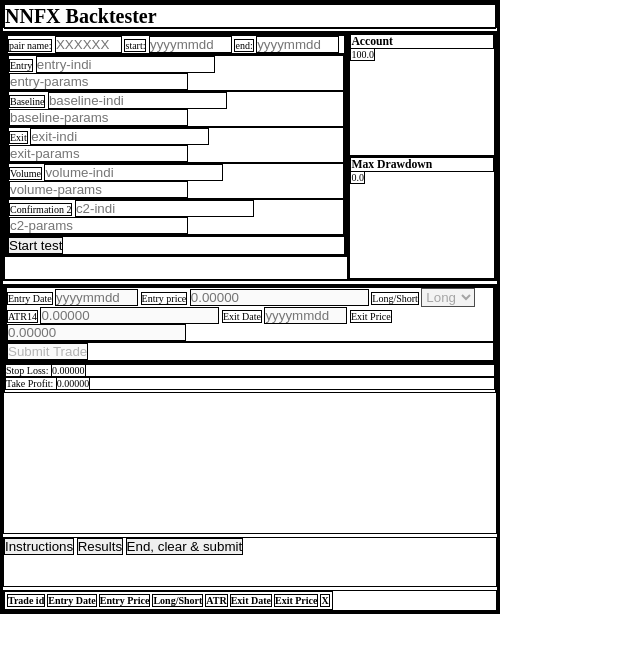
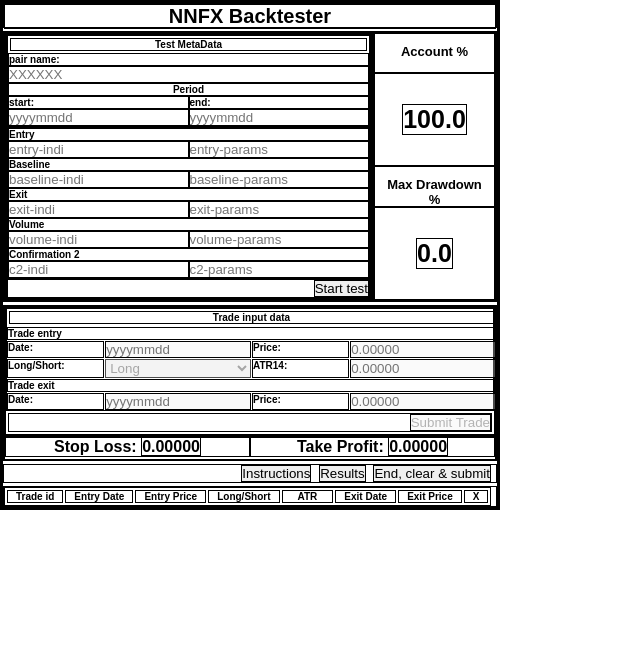
Before and after one commit to MrDrops/NNFX-backtester-v2.0, a website: page public/index.html in a window 1280 px wide. Shown: the whole page, without its empty margins (0-640 px from the left). Drawn offline with Linux system fonts and the light colour scheme.

Commit message:
first iteration of full working nnfx backtester v2.0

```diff
--- a/public/index.html
+++ b/public/index.html
@@ -25,47 +25,41 @@
 
                             <div id="meta-meta">
 
-                                <label for="pair-name">pair name:</label>
+                                <div id="meta-title">Test MetaData</div>
+
+                                <label id="pair-name-label">pair name:</label>
                                 <input type="text" id="pair-name-input" placeholder="XXXXXX" size="6" maxlength="6">
 
-                                <label for="period-start-date-label">start:</label>
+                                <div id="period-title">Period</div>
+
+                                <label id="period-start-date-label">start:</label>
                                 <input type="text" id="period-start-date-input" placeholder="yyyymmdd" size="8" maxsize="8">
 
-                                <label for="period-end-date-label">end:</label>
+                                <label id="period-end-date-label">end:</label>
                                 <input type="text" id="period-end-date-input" placeholder="yyyymmdd" size="8" maxsize="8">
                             </div>
 
                             <div id="meta-indis">
 
-                                <div id="entry-block">
-                                    <label for="">Entry</label>
+                                    <label id="entry-label">Entry</label>
                                     <input type="text" id="entry-indi-input" placeholder="entry-indi">
                                     <input type="text" id="entry-params-input" placeholder="entry-params">
-                                </div>
 
-                                <div id="baseline-block">
-                                    <label for="">Baseline</label>
+                                    <label id="baseline-label">Baseline</label>
                                     <input type="text" id="baseline-indi-input" placeholder="baseline-indi">
                                     <input type="text" id="baseline-params-input" placeholder="baseline-params">
-                                </div>
 
-                                <div id="exit-block">
-                                    <label for="">Exit</label>
+                                    <label id="exit-label">Exit</label>
                                     <input type="text" id="exit-indi-input" placeholder="exit-indi">
                                     <input type="text" id="exit-params-input" placeholder="exit-params">
-                                </div>
 
-                                <div id="volume-block">
-                                    <label for="">Volume</label>
+                                    <label id="volume-label">Volume</label>
                                     <input type="text" id="volume-indi-input" placeholder="volume-indi">
                                     <input type="text" id="volume-params-input" placeholder="volume-params">
-                                </div>
 
-                                <div id="c2 block">
-                                    <label for="">Confirmation 2</label>
+                                    <label id="c2-label">Confirmation 2</label>
                                     <input type="text" id="c2-indi-input" placeholder="c2-indi">
                                     <input type="text" id="c2-params-input" placeholder="c2-params">
-                                </div>
 
                             </div>
 
@@ -78,16 +72,15 @@
                 </div>
 
                 <div id="quick-results-container">
-
+                    <h3 class="quick-results-subtitle" id="quick-results-account-label">Account %</h3>
                     <div id="quick-res-profit">
-                        <h3>Account</h3>
-                        <span id="profit-span">
+                        <span id="profit-span" class="quick-results-span">
                             100.0
                         </span>
                     </div>
+                    <h3 class="quick-results-subtitle" id="quick-results-drawdown-label">Max Drawdown %</h3>
                     <div id="quick-res-drawdown">
-                        <h3>Max Drawdown</h3>
-                        <span id="drawdown-span">
+                        <span id="drawdown-span" class="quick-results-span">
                             0.0
                         </span>
                     </div>
@@ -102,25 +95,30 @@
                     <fieldset id="trade-input-field-lock" disabled="disabled">
 
                         <div id="trade-data-block">
-                            <label for="">Entry Date</label>
+
+                            <div id="trade-input-title">Trade input data</div>
+
+                            <div id="entry-title">Trade entry</div>
+                            <label id="entry-date-label">Date:</label>
                             <input type="text" id="entry-date-input" placeholder="yyyymmdd" size="8" maxsize="8">
 
-                            <label for="">Entry price</label>
+                            <label id="entry-price-label">Price:</label>
                             <input type="text" id="entry-price-input" placeholder="0.00000">
 
-                            <label for="">Long/Short</label>
+                            <label id="lors-label">Long/Short:</label>
                             <select name="" id="long-or-short-input">
                                 <option value="long">Long</option>
-                                <option value="short">Short</option>
+                                <option value="short">Short:</option>
                             </select>
 
-                            <label for="">ATR14</label>
+                            <label id="atr-label">ATR14:</label>
                             <input type="text" id="atr-input" placeholder="0.00000" onfocusout="populateSltp()">
 
-                            <label for="">Exit Date</label>
+                            <div id="exit-title">Trade exit</div>
+                            <label id="exit-date-label">Date:</label>
                             <input type="text" id="exit-date-input" placeholder="yyyymmdd" size="8" maxsize="8">
 
-                            <label for="">Exit Price</label>
+                            <label id="exit-price-label">Price:</label>
                             <input type="text" id="exit-price-input" placeholder="0.00000">
                         </div>
 
@@ -162,7 +160,7 @@
                             <th>Entry Date</th>
                             <th>Entry Price</th>
                             <th>Long/Short</th>
-                            <th>ATR</th>
+                            <th id="atr-table">ATR</th>
                             <th>Exit Date</th> <!--If yes, it autofills Exit price-->
                             <th>Exit Price</th>
                             <th>X</th>
--- a/public/index_script.js
+++ b/public/index_script.js
@@ -127,8 +127,12 @@
     tradeData.exitPrice = parseFloat(tradeData.exitPrice);
     console.log('updatePanel check');
     quickResults(tradeData);
+    //reset sl & tp
+    document.getElementById('sl-placeholder').innerHTML = 0.0;
+    document.getElementById('tp-placeholder').innerHTML = 0.0;
     document.getElementById('trade-form').reset();
     document.getElementById('entry-date-input').focus();
+
 }
 
 function instructionsBtn() {
@@ -171,7 +175,7 @@
 function validateDates(inDate) {
     /*
     Validates if entered date is correct
-    in: string-date 'ddmmyyyy'
+    in: string-date 'yyyymmdd'
     return: bool-error?
     */
     let err = false;
@@ -192,6 +196,7 @@
     in: string-floating point number 'xxx.xxx'
     return: bool-error?
     */
+    console.log(typeof(inPrice));
     let correctForm = [false, false, false];
     let re1 = /\d.\d\d\d\d\d/;
     let re2 = /\d\d\d.\d\d\d/;
@@ -378,7 +383,3 @@
     const factorOfTen = Math.pow(10, decimalPlaces);
     return Math.round(number * factorOfTen) / factorOfTen;
 }
-
-module.exports {
-    validatePrices
-}
--- a/public/index_style.css
+++ b/public/index_style.css
@@ -3,6 +3,11 @@
     box-sizing: border-box;
     margin: 0;
     padding: 0;
+}
+
+body {
+    font-family: Arial, Helvetica, sans-serif;
+    font-weight: bold;
 }
 
 html {
@@ -12,79 +17,325 @@
 
 #main-container {
     display: grid;
-    grid-template-columns: 210px;
-    grid-template-rows: 25px 250px 250px 50px auto;
+    grid-template-rows: 25px auto auto auto auto;
     grid-gap: 3px;
 }
 
 #title-container {
-    grid-column-start: 1;
-    grid-column-end: 3;
-    grid-row-start: 1;
-    grid-row-end: 2;
+    text-align: center;
 }
 
 #top-container {
-    grid-column-start: 1;
-    grid-column-end: 3;
-    grid-row-start: 2;
-    grid-row-end: 3;
-    display: grid;
-    grid-template-columns: 70% auto;
-    grid-template-rows: auto;
+    display:grid;
+    grid-template-columns: 75% 25%;
 }
 
-#middle-container {
-    grid-column-start: 1;
-    grid-column-end: 3;
-    grid-row-start: 3;
-    grid-row-end: 4;
+#meta-input-form {
+    height: 100%;
+}
+
+#meta-input-field-lock {
+    height: 100%;
+    display: grid;
+    grid-template-rows: auto auto auto;
+    grid-gap: 0px;
+}
+
+#meta-meta {
+    display:grid;
+    grid-row: 1 / 2;
+    grid-template-rows: auto auto auto auto auto auto;
+    grid-template-columns: 25% 25% 25% 25%;
+}
+
+#meta-title {
+    text-align: center;
+    margin: 2px;
+    grid-row: 1 / 2;
+    grid-column: 1 / 5;
+}
+
+#pair-name-label {
+    grid-row: 2 / 3;
+    grid-column: 1 / 5;
+}
+
+#pair-name-input {
+    grid-row: 3 / 4;
+    grid-column: 1 / 5;
+}
+
+#period-title {
+    text-align: center;
+    grid-row: 4 / 5;
+    grid-column: 1 / 5;
+}
+
+#period-start-date-label {
+    grid-row: 5 / 6;
+    grid-column: 1 / 3;
+}
+
+#period-end-date-label {
+    grid-row: 5 / 6;
+    grid-column: 3 / 5;
+}
+
+#period-start-date-input {
+    grid-row: 6 / 7;
+    grid-column: 1 / 3;
+}
+
+#period-end-date-input {
+    grid-row: 6 / 7;
+    grid-column: 3 / 5;
+}
+
+#meta-indis {
+    display: grid;
+    grid-template-rows: repeat(8, auto);
+    grid-template-columns: auto auto;
+}
+
+#entry-label {
+    grid-row: 1 / 2;
+    grid-column: 1 / 3;
+}
+
+#entry-indi-input {
+    grid-row: 2 / 3;
+    grid-column: 1 / 2;
+}
+
+#entry-params-input {
+    grid-row: 2 / 3;
+    grid-column: 2 / 3;
+}
+
+#baseline-label {
+    grid-row: 3 / 4;
+    grid-column: 1 / 3;
+}
+
+#baseline-indi-input {
+    grid-row: 4 / 5;
+    grid-column: 1 / 2;
+}
+
+#baseline-params-input {
+    grid-row: 4 / 5;
+    grid-column: 2 / 3;
+}
+
+#exit-label {
+    grid-row: 5 / 6;
+    grid-column: 1 / 3;
+}
+
+#exit-indi-input {
+    grid-row: 6 / 7;
+    grid-column: 1 / 2;
+}
+
+#exit-params-input {
+    grid-row: 6 / 7;
+    grid-column: 2 / 3;
+}
+
+#volume-label {
+    grid-row: 7 / 8;
+    grid-column: 1 / 3;
+}
+
+#volume-indi-input {
+    grid-row: 8 / 9;
+    grid-column: 1 / 2;
+}
+
+#volume-params-input {
+    grid-row: 8 / 9;
+    grid-column: 2 / 3;
+}
+
+#c2-label {
+    grid-row: 9 / 10;
+    grid-column: 1 / 3;
+}
+
+#c2-indi-input {
+    grid-row: 10 / 11;
+    grid-column: 1 / 2;
+}
+
+#c2-params-input {
+    grid-row: 10 / 11;
+    grid-column: 2 / 3;
+}
+
+#meta-btn {
+    text-align: right;
+}
+
+#quick-results-container {
+    display: grid;
+    grid-template-columns: auto;
+    grid-template-rows: 15% 35% 15% 35%;
+}
+
+.quick-results-subtitle {
+    text-align: center;
+    font-size: 1.3rem;
+    padding: 1rem;
+}
+
+#quick-results-account-label {
+    grid-row: 1/ 2;
+}
+
+#quick-res-profit {
+    grid-row: 2 / 3;
+    display: flex;
+    justify-content: center;
+    align-items: center;
+}
+
+#quick-results-drawdown-label {
+    grid-row: 3 / 4;
+}
+
+#quick-res-drawdown {
+    grid-row: 4 / 5;
+    display: flex;
+    justify-content: center;
+    align-items: center;
+}
+
+.quick-results-span {
+    font-size: 2.5rem;
+}
+
+#trade-input-field-lock {
+    display: grid;
+    grid-template-rows: auto auto;
+    grid-template-columns: auto;
+}
+
+#trade-data-block {
+    display: grid;
+    grid-template-rows: repeat(6, auto);
+    grid-template-columns: 20% 30% 20% 30%;
+    grid-gap: 0.1rem;
+}
+
+
+#trade-input-title {
+    text-align: center;
+    margin: 2px;
+    grid-row: 1 / 2;
+    grid-column: 1 / 5;
+}
+
+#entry-title {
+    grid-row: 2 / 3;
+    grid-column: 1 / 5;
+}
+
+#entry-date-label {
+    grid-row: 3 / 4;
+    grid-column: 1 / 2;
+}
+
+#entry-date-input {
+    grid-row: 3 / 4;
+    grid-column: 2 / 3;
+}
+
+#entry-price-label {
+    grid-row: 3 / 4;
+    grid-column: 3 / 4;
+}
+
+#entry-price-input {
+    grid-row: 3 / 4;
+    grid-column: 4 / 5;
+}
+
+#lors-label {
+    grid-row: 4 / 5;
+    grid-column: 1 / 2;
+}
+
+#long-or-short-input {
+    grid-row: 4 / 5;
+    grid-column: 2 / 3;
+}
+
+#atr-label {
+    grid-row: 4 / 5;
+    grid-column: 3 / 4;
+}
+
+#atr-input {
+    grid-row: 4 / 5;
+    grid-column: 4 / 5;
+}
+
+#exit-title {
+    grid-row: 5 / 6;
+    grid-column: 1 / 5;
+}
+
+#exit-date-label {
+    grid-row: 6 / 7;
+    grid-column: 1 / 2;
+}
+
+#exit-date-input {
+    grid-row: 6 / 7;
+    grid-column: 2 / 3;
+}
+
+#exit-price-label {
+    grid-row: 6 / 7;
+    grid-column: 3 / 4;
+}
+
+#exit-price-input {
+    grid-row: 6 / 7;
+    grid-column: 4 / 5;
+}
+
+#submit-trade-btn-block {
+    text-align: right;
+    margin: 0.2rem;
+}
+
+#sl-tp-container {
+    display: grid;
+    grid-template-rows: auto;
+    grid-template-columns: 50% 50%;
+    font-size: medium;
+    text-align: center;
 }
 
 #lower-btns-container {
-    grid-column-start: 1;
-    grid-column-end: 3;
-    grid-row-start: 4;
-    grid-row-end: 5;
+    text-align: right;
 }
 
-#bottom-table-container {
-    grid-column-start: 1;
-    grid-column-end: 3;
-    grid-row-start: 5;
-    grid-row-end: 6;
+.btn {
+    margin-right: 0.5rem;
 }
 
-#meta-container {
-    grid-column-start: 1;
-    grid-column-end: 2;
-    grid-row-start: 1;
-    grid-row-end: 3;
-
+th {
+    padding-left: 0.8rem;
+    padding-right: 0.8rem;
 }
 
-#quick-results-container {
-    grid-column-start: 2;
-    grid-column-end: 3;
-    grid-row-start: 1;
-    grid-row-end: 3;
-    display: grid;
-    grid-template-columns: auto;
-    grid-template-rows: 1fr 1fr;
-
+#atr-table {
+    padding-left: 1.5rem;
+    padding-right: 1.5rem;
 }
 
-#quick-res-profit {
-    grid-column-start: 1;
-    grid-column-end: 3;
-    grid-row-start: 1;
-    grid-row-end: 2;
+td {
+    text-align: center;
 }
-
-#quick-res-drawdown {
-    grid-column-start: 1;
-    grid-column-end: 3;
-    grid-row-start: 2;
-    grid-row-end: 3;
-
-}
```
Also changed, not shown: index.js (+27 -12 lines), public/index_script.test.js (deleted, +0 -5 lines), services/format_db_query.js (+32 -8 lines), services/query.js (+45 -13 lines).
